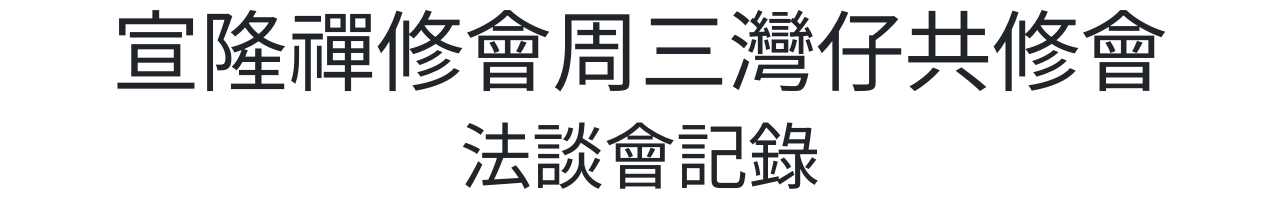
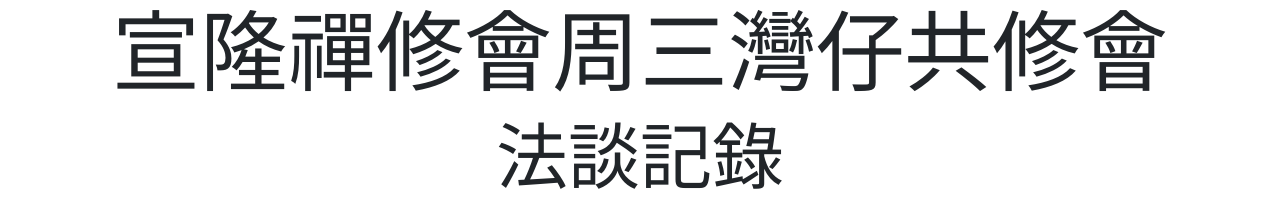
Before and after one commit to cheungtinloi/BrightPearl_WanChai, a plain HTML site: page index.html in a window 1280 px wide. Shown: the top 205 px of the page. Drawn offline with nearby package versions, Linux system fonts and the light colour scheme.

Commit message:
Add files via upload

```diff
--- a/index.html
+++ b/index.html
@@ -17,7 +17,7 @@
 
 <h1 align="center" class="display-2">宣隆禪修會周三灣仔共修會</h1>
 
-<h1 align="center" class="display-3">法談會記錄</h1>
+<h1 align="center" class="display-3">法談記錄</h1>
 
 <h1 align="center">
     <a  href="https://postimg.cc/jDyyHNM0"
```
